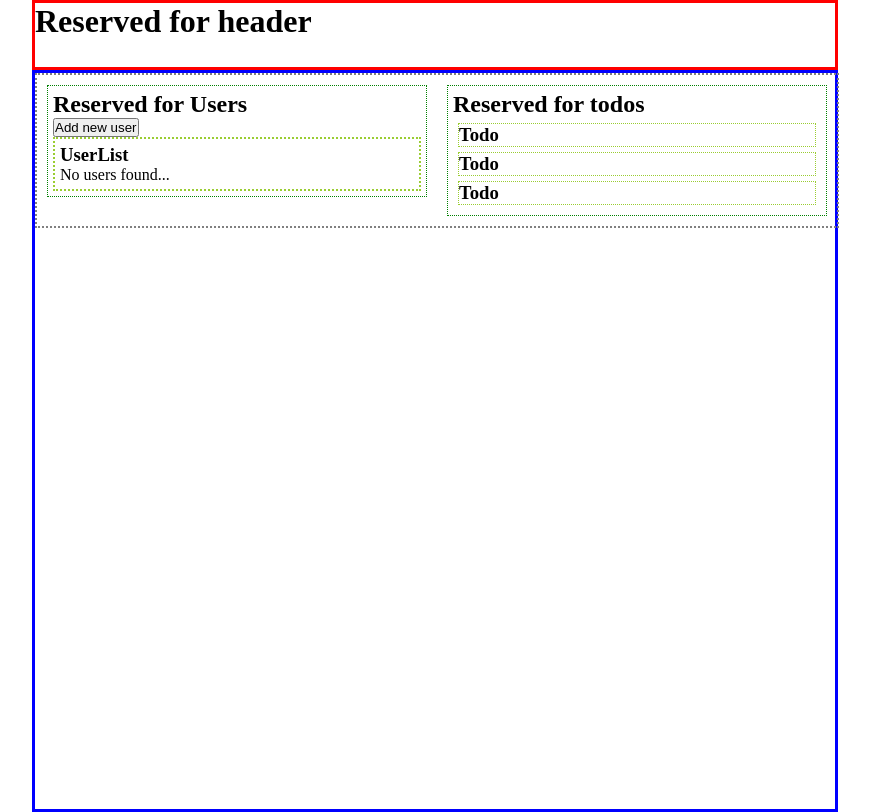
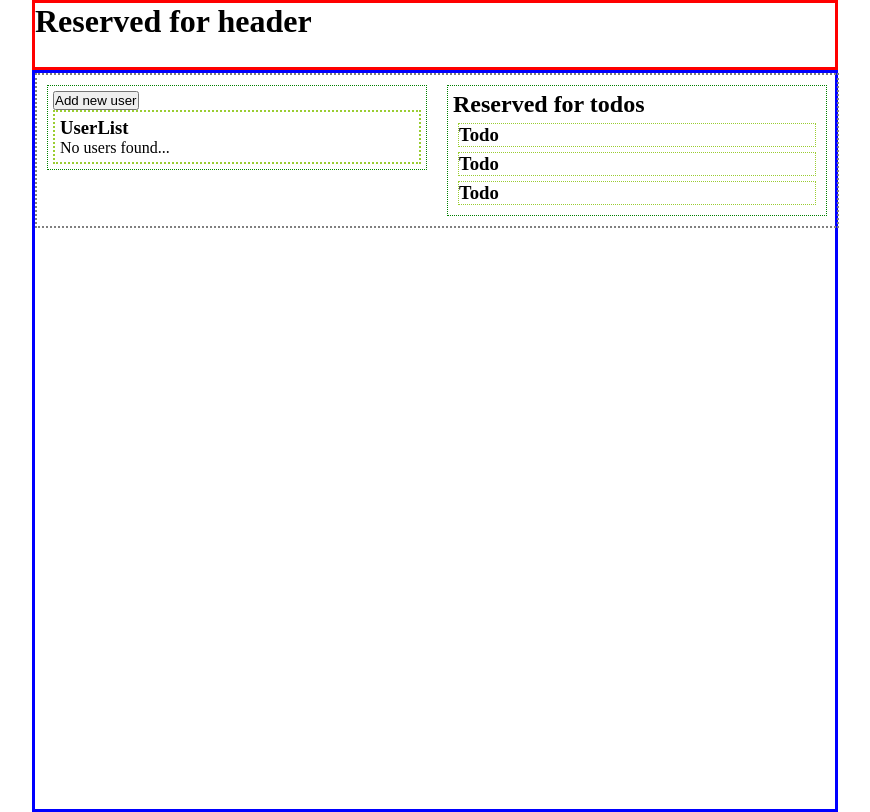
Before and after one commit to cpalmer-atx/toDoers, a React (Create React App) app: page / in a window 1280 px wide. Shown: the whole page, without its empty margins (205-1075 px from the left). Built offline with nearby package versions, Linux system fonts and the light colour scheme.

Commit message:
removed placeholder text, modified btn class for styling

```diff
--- a/src/components/Users/Users.js
+++ b/src/components/Users/Users.js
@@ -11,8 +11,7 @@ const Users = () => {
 
     return(
         <div className='users'>
-            <h2>Reserved for Users</h2>
-            <button className='btn' onClick={ handleClick }>Add new user</button>
+            <button className='btn add-user-btn' onClick={ handleClick }>Add new user</button>
             { visible && <UserForm addUser={setUsers} users={users} /> }
             <UserList users={users} />
         </div>
```
